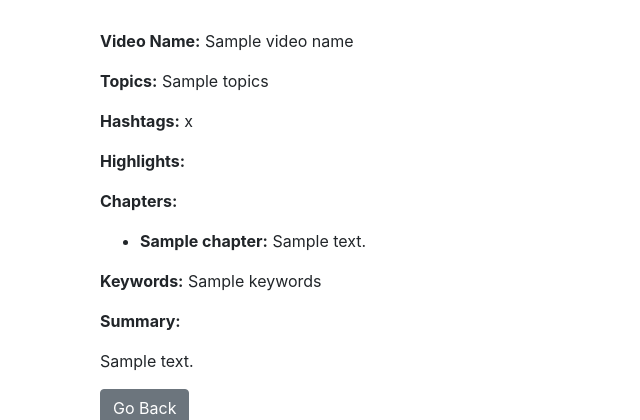
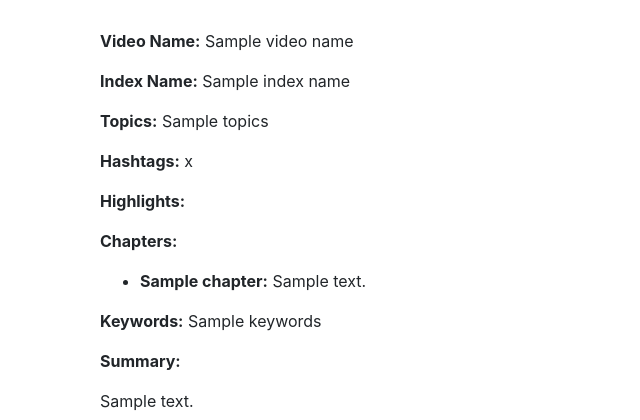
Before and after one commit to qzyu999/twelve-labs-sample-proj, a Flask app: template templates/summary.html in a window 1280 px wide. Shown: the part 677-1097 px from the top of the page, without its empty margins (0-640 px from the left). Run offline with Flask 3, Linux system fonts and the light colour scheme; the template is opened without the code that fills it: most values are stand-ins (such as "Sample title", 1, 10 or a date in 2020); some libraries are stand-ins or nearby versions.

Commit message:
Working version of flask/bootstrap

```diff
--- a/app.py
+++ b/app.py
@@ -44,7 +44,7 @@ class JSONType(TypeDecorator):
 class VideoSummary(db.Model):
     id = db.Column(db.Integer, primary_key=True)
     video_id = db.Column(db.String(200), nullable=False)
-    index_name = db.Column(db.String(200), nullable=False)
+    index_name = db.Column(db.String(1000), nullable=False)
     video_name = db.Column(db.String(200), nullable=False)
     title = db.Column(db.String(500), nullable=False)
     topics = db.Column(JSONType, nullable=False)
--- a/templates/history_results.html
+++ b/templates/history_results.html
@@ -10,7 +10,7 @@
         <div class="card mb-3">
             <div class="card-header">
                 <!-- Summary {{ loop.index }} -->
-                Video Name: {{ result.video_name }}
+                Index Name: {{ result.index_name }}
             </div>
             <div class="card-body">
                 <!-- <h5 class="card-title">Video Name: {{ result.video_name }}</h5> -->
--- a/templates/summary.html
+++ b/templates/summary.html
@@ -16,6 +16,7 @@
 
         <!-- Details Section -->
         <div class="mb-3"><strong>Video Name:</strong> {{ video_name }}</div>
+        <div class="mb-3"><strong>Index Name:</strong> {{ index_name }}</div>
         <div class="mb-3"><strong>Topics:</strong> {{ topics }}</div>
         <div class="mb-3"><strong>Hashtags:</strong> {{ hashtags }}</div>
 
```
